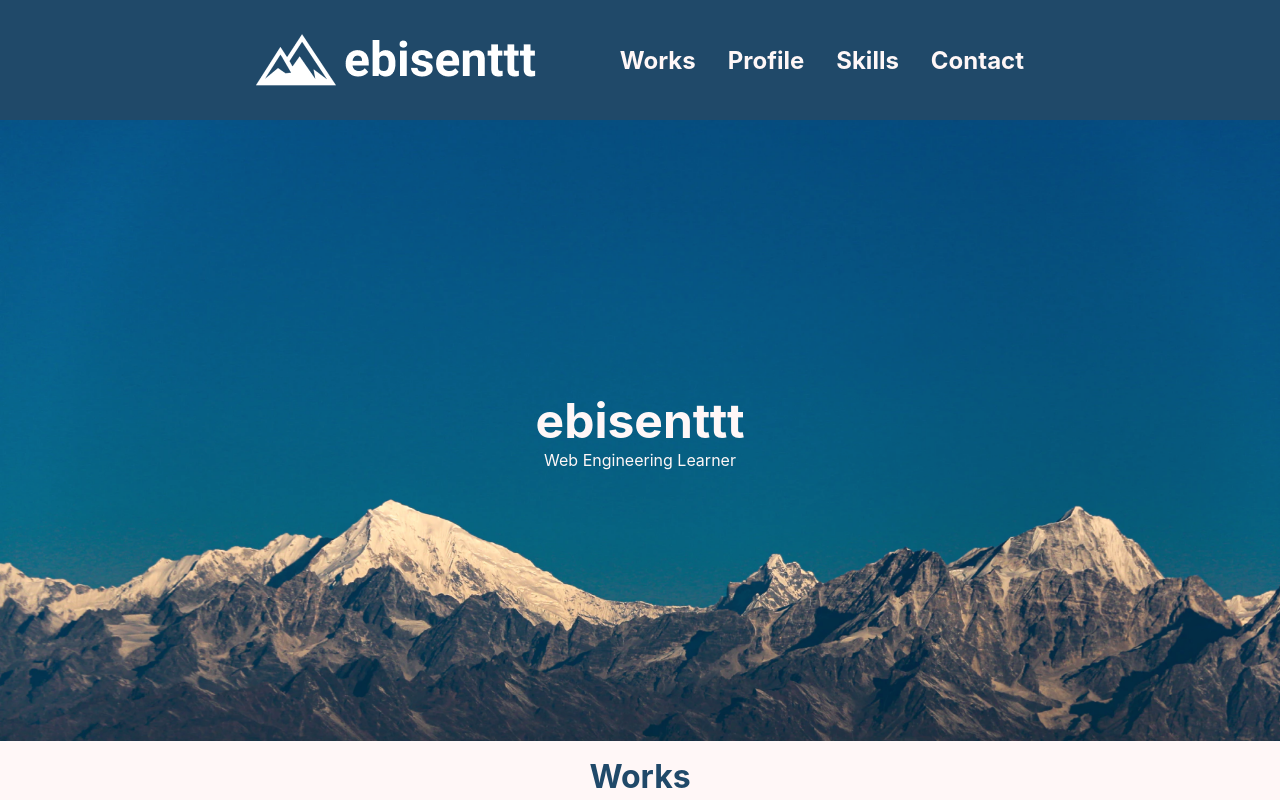
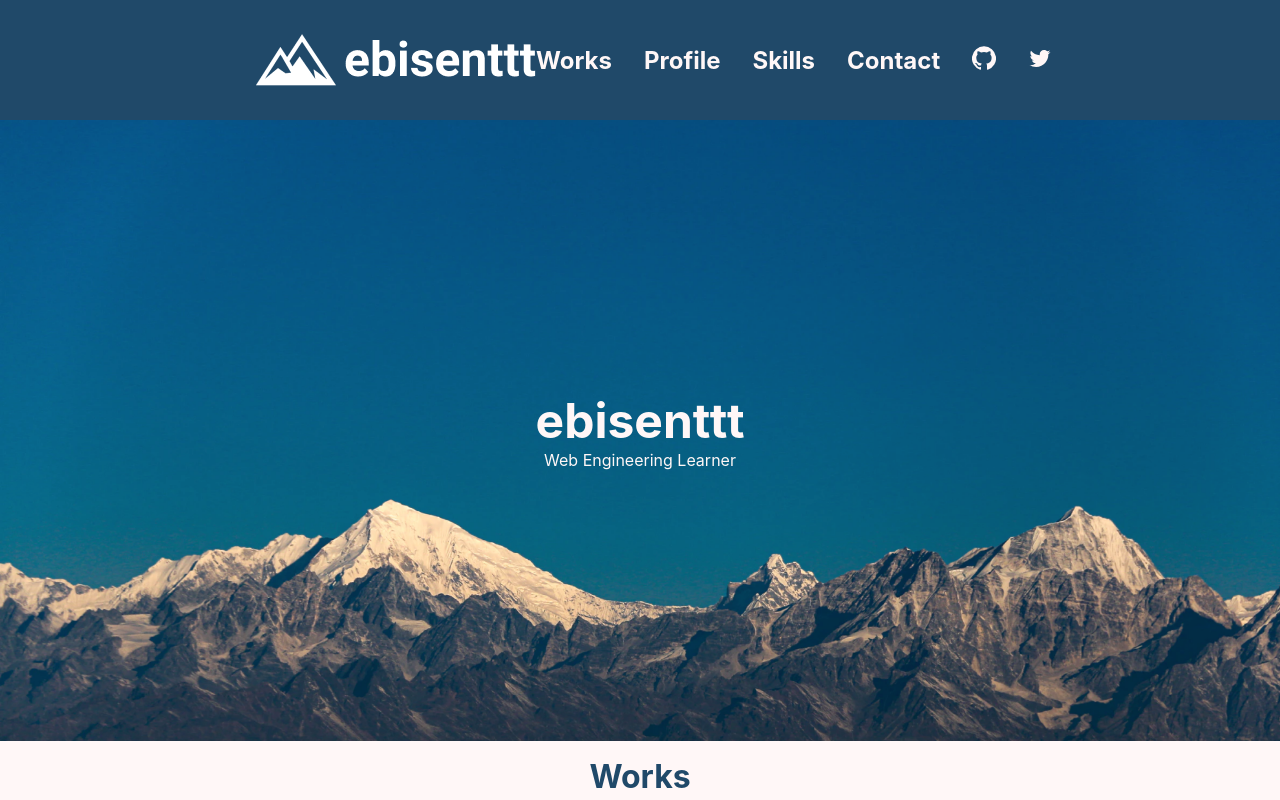
Before and after one commit to ebisenttt/portfolio_react, a React (Create React App) app: page / in a window 1280 px wide. Shown: the top 800 px of the page. Built offline with nearby package versions, Linux system fonts and the light colour scheme; no server answers; what aws-amplify would draw is missing.

Commit message:
[ADD] SNS link

```diff
--- a/src/component/header/HambergerMenu.tsx
+++ b/src/component/header/HambergerMenu.tsx
@@ -5,9 +5,13 @@ import { createStyles, makeStyles, Theme } from '@material-ui/core/styles';
 import { Link } from '.';
 import { Link as Scroll } from 'react-scroll';
 import './HambergerMenu.scss';
+import { SNS } from "src/component/sns/SNS";
+
+type SNSProps = React.ComponentProps<typeof SNS>;
 
 type Props = {
-  links: Link[]
+  links: Link[],
+  sns: SNSProps[],
 }
 
 export const HambergerMenu = (props: Props) => {
@@ -43,8 +47,9 @@ export const HambergerMenu = (props: Props) => {
         onClose={handleClose}
         classes={{ paper: useStyles().menuPaper }}
       >
-        {props.links.map((e, index) => (
-          <MenuItem key={index}>
+        {
+          props.links.map((e, index) => (
+            <MenuItem key={index} className="menu-item">
               <Scroll
                 to={e.to}
                 smooth={true}
@@ -54,7 +59,17 @@ export const HambergerMenu = (props: Props) => {
                 <p>{e.value}</p>
               </Scroll>
             </MenuItem>
-        ))}
+          ))
+        }
+        {
+          props.sns.map((e, index) => (
+            <MenuItem key={index} className="menu-item">
+              <a href={e.link}>
+                {e.icon}
+              </a>
+            </MenuItem>
+          ))
+        }
       </Menu>
     </>
   )
--- a/src/component/header/index.tsx
+++ b/src/component/header/index.tsx
@@ -5,11 +5,16 @@ import logo_for_pc from './logo_for_pc.png'
 import { Link as Scroll } from 'react-scroll';
 import { useDeviceType } from 'context/MediaQuery';
 import { HambergerMenu } from './HambergerMenu';
+import { SNS } from '../sns/SNS';
+import GitHubIcon from "@material-ui/icons/GitHub";
+import TwitterIcon from "@material-ui/icons/Twitter";
 
 export type Link = {
   to: string,
   value: string
 }
+
+type SNSProps = React.ComponentProps<typeof SNS>;
 
 function Header() {
   const linkArr: Array<Link> = [
@@ -18,23 +23,42 @@ function Header() {
     { to: "skills", value: "Skills" },
     { to: "contact", value: "Contact" }
   ];
+  const snsArr: Array<SNSProps> = [
+    {
+      icon: <GitHubIcon />,
+      link: "https://github.com/ebisenttt",
+      name: "Github",
+    },
+    {
+      icon: <TwitterIcon />,
+      link: "https://twitter.com/ebisenttt",
+      name:"Twitter",
+    }
+  ];
+
   const { isMobile } = useDeviceType();
 
 
   if (isMobile) {
     return (
       <header className="header-for-mobile">
-        <HambergerMenu links={linkArr} />
-        <a><img src={logo_for_mobile} alt='A logo of this web site.' /></a>
+        <HambergerMenu links={linkArr} sns={snsArr}/>
+        <a href=".">
+          <img src={logo_for_mobile} alt='A logo of this web site.' />
+        </a>
       </header>
     )
 
-  } else {
+  }
   return (
     <header className="header-for-pc">
-        <a><img src={logo_for_pc} alt='A logo of this web site.' /></a>
+      <a href=".">
+        <img src={logo_for_pc} alt='A logo of this web site.' />
+      </a>
       <div id="header-menu">
+        <ul>
           {linkArr.map((e, index) => (
+            <li key={`link-${index}`}>
               <Scroll
                 key={index}
                 to={e.to}
@@ -43,11 +67,23 @@ function Header() {
               >
                 <h3>{e.value}</h3>
               </Scroll>
+            </li>
           ))}
+          {
+            snsArr.map((e,index) => (
+              <li key={`sns-${index}`}>
+                <SNS
+                  icon={e.icon}
+                  link={e.link}
+                  name={e.name}
+                />
+              </li>
+            ))
+          }
+        </ul>
       </div>
     </header>
   )
 }
-}
 
 export default Header;
--- a/src/component/header/style.scss
+++ b/src/component/header/style.scss
@@ -1,4 +1,4 @@
-@import "../../styles/variables";
+@import '../../styles/variables';
 
 header {
 	background-color: $blue;
@@ -15,9 +15,12 @@ header {
 		cursor: pointer;
 	}
 	#header-menu {
+		ul {
+			list-style-type: none;
 			color: $white;
 			display: flex;
 			gap: 32px;
+		}
 	}
 	img {
 		max-width: 280px;
@@ -36,7 +39,6 @@ header {
 		font-size: large;
 	}
 	a {
-    // position: absolute;
 		margin-right: 50%;
 		transform: translate(50%, 0);
 	}
--- /dev/null
+++ b/src/component/sns/SNS.tsx
@@ -0,0 +1,17 @@
+import React from "react";
+
+type Props = {
+	icon: any,
+	link: string,
+	name: string,
+}
+
+export const SNS = (props: Props) => {
+	return (
+		<div>
+			<a href={props.link}>
+				{props.icon}
+			</a>
+		</div>
+	)
+}
```
Lines whose indentation alone changed are shown as unchanged.
